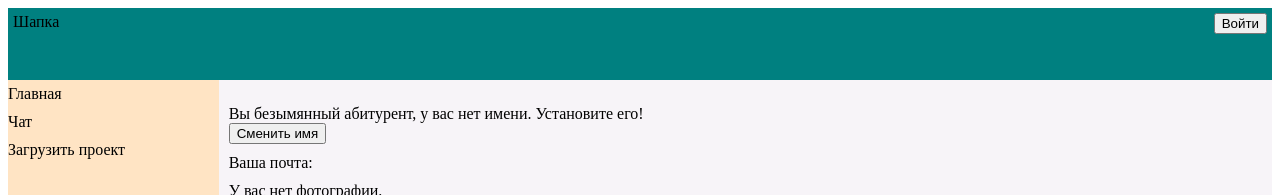
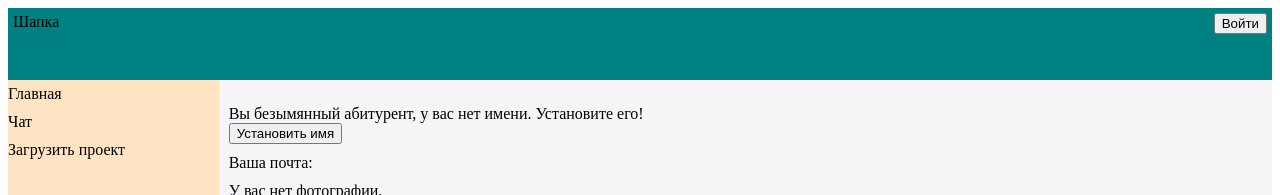
Before and after one commit to anton12042001/sfu-competition, a React (Create React App) app: page /personalCubnet in a window 1280 px wide. Shown: the top 195 px of the page. Built offline with nearby package versions, Linux system fonts and the light colour scheme; no server answers.

Commit message:
creating profile edit in personal cubnet

```diff
--- a/src/components/PersonalCubnet/ChangeFullName/ChangeFullName.jsx
+++ b/src/components/PersonalCubnet/ChangeFullName/ChangeFullName.jsx
@@ -1,10 +1,23 @@
-import React from 'react';
+import React, {useState} from 'react';
+import ChangeFullNameInput from "./ChangeFullNameInput/ChangeFullNameInput";
 
-const ChangeFullName = ({displayName}) => {
+const ChangeFullName = ({displayName,sendFullName}) => {
+
+    const [editMode, setEditMode] = useState(false)
+
+    const changeFullName = (data) => {
+        setEditMode(false)
+        sendFullName(data)
+    }
+
     return (
         <div>
-            {displayName ? <div>Ваше имя: {displayName}</div>: <div>Вы безымянный абитурент, у вас нет имени. Установите его!</div>}
-            <button>Сменить имя</button>
+            {(editMode === true)
+                ? <ChangeFullNameInput changeFullName={changeFullName} />
+                : displayName
+                    ? <div>Ваше имя: {displayName}</div>
+                    : <div>Вы безымянный абитурент, у вас нет имени. Установите его!</div>}
+            {!editMode && <button onClick={() => setEditMode(true)} >Установить имя</button> }
         </div>
     );
 };
--- /dev/null
+++ b/src/components/PersonalCubnet/ChangeFullName/ChangeFullNameContainer.jsx
@@ -0,0 +1,32 @@
+import React from 'react';
+import ChangeFullName from "./ChangeFullName";
+import {getAuth, updateProfile} from "firebase/auth";
+import {editUserProfile} from "../../../reduxTollkit/slices/userProfileSlice";
+import {useDispatch} from "react-redux";
+
+const ChangeFullNameContainer = (props) => {
+
+    const dispatch = useDispatch()
+
+    const sendFullName = (data) => {
+        const auth = getAuth();
+        updateProfile(auth.currentUser, {
+            displayName: `${data.displayName}`
+        }).then(() => {
+            debugger
+            dispatch(editUserProfile(auth.currentUser.displayName))
+        }).catch((error) => {
+
+        });
+
+    }
+
+
+    return (
+        <div>
+            <ChangeFullName sendFullName={sendFullName} displayName={props.displayName} />
+        </div>
+    );
+};
+
+export default ChangeFullNameContainer;
--- /dev/null
+++ b/src/components/PersonalCubnet/ChangeFullName/ChangeFullNameInput/ChangeFullNameInput.jsx
@@ -0,0 +1,24 @@
+import React from 'react';
+import {useForm} from "react-hook-form";
+
+const ChangeFullNameInput = (props) => {
+
+    const {
+        register,
+        handleSubmit,
+    } = useForm();
+
+    const onSubmit = (data) => {
+        props.changeFullName(data)
+    }
+
+
+    return (
+        <form onSubmit={handleSubmit(onSubmit)}>
+            <input {...register("displayName")} type="text"/>
+            <button type={"submit"}>Сохранить</button>
+        </form>
+    );
+};
+
+export default ChangeFullNameInput;
--- a/src/components/PersonalCubnet/PersonalCubnet.jsx
+++ b/src/components/PersonalCubnet/PersonalCubnet.jsx
@@ -1,16 +1,15 @@
 import React from 'react';
 import {useSelector} from "react-redux";
 import cl from './PersonalCubnet.module.css'
+import ChangeFullName from "./ChangeFullName/ChangeFullName";
+import ChangeFullNameContainer from "./ChangeFullName/ChangeFullNameContainer";
 
 const PersonalCubnet = () => {
     const {displayName,email,photoURL,emailVerified} = useSelector(state => state.userProfile)
 
     return (
         <div className={cl.personalCubnetProfile} >
-            <div>
-                {displayName ? <div>Ваше имя: {displayName}</div>: <div>Вы безымянный абитурент, у вас нет имени. Установите его!</div>}
-                <button>Сменить имя</button>
-            </div>
+            <ChangeFullNameContainer displayName={displayName} />
 
 
 
--- a/src/components/PersonalCubnet/PersonalCubnetContainer.jsx
+++ b/src/components/PersonalCubnet/PersonalCubnetContainer.jsx
@@ -1,11 +1,10 @@
 import React, {useEffect} from 'react';
 import PersonalCubnet from "./PersonalCubnet";
 import {getAuth} from "firebase/auth";
-import {useDispatch} from "react-redux";
+import {useDispatch, useSelector} from "react-redux";
 import {setUserProfile} from "../../reduxTollkit/slices/userProfileSlice";
 
 const PersonalCubnetContainer = () => {
-
     const dispatch = useDispatch()
 
 
--- a/src/reduxTollkit/slices/userProfileSlice.js
+++ b/src/reduxTollkit/slices/userProfileSlice.js
@@ -18,8 +18,12 @@ const userProfileSlice = createSlice({
             state.photoURL = action.payload.photoURL
             state.emailVerified = action.payload.emailVerified
         },
+        editUserProfile(state,action) {
+            debugger
+            state.displayName = action.payload
+        }
     },
 })
-export const {setUserProfile} = userProfileSlice.actions
+export const {setUserProfile,editUserProfile} = userProfileSlice.actions
 
 export default  userProfileSlice.reducer
```
Also changed, not shown: src/components/PersonalCubnet/ChangeFullName/ChangeFullNameInput/ChangeFullNameInput.module.css (added).
